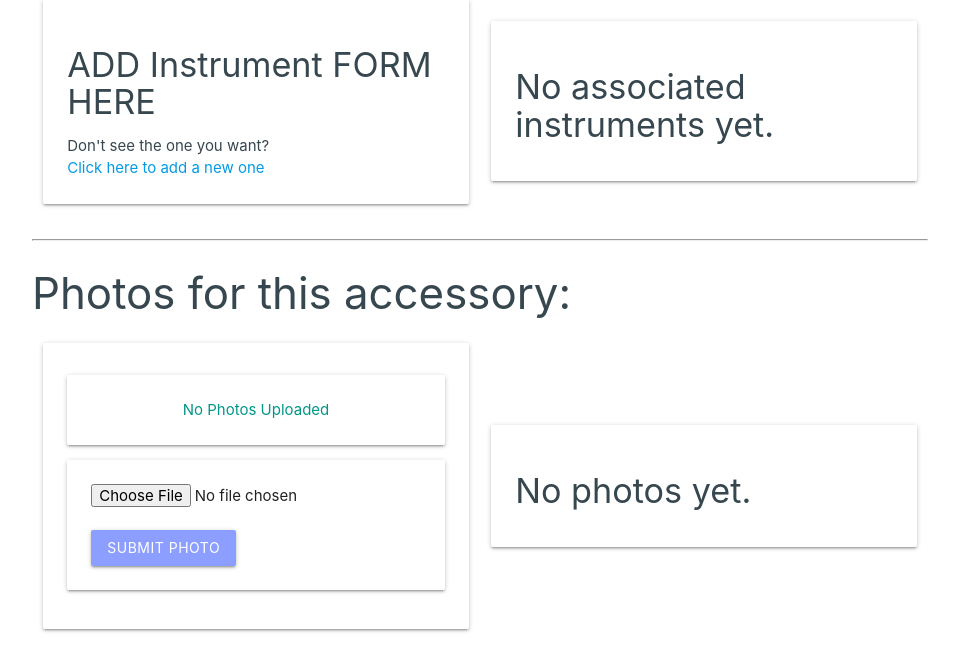
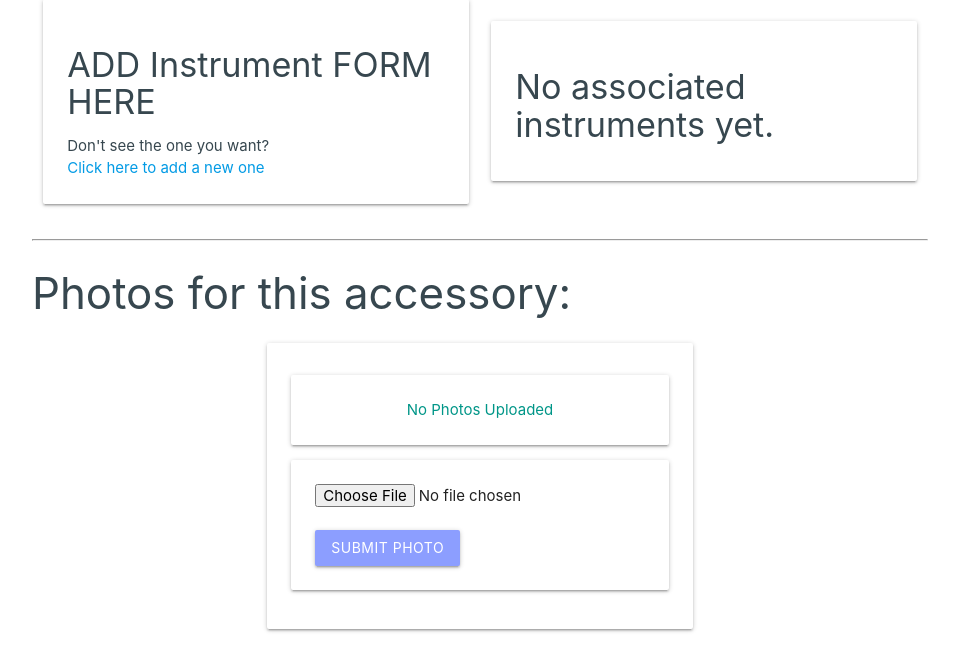
Before and after one commit to TCashion/GASapp, a Django app: template main_app/templates/accessories/detail.html in a window 1280 px wide. Shown: the part 515-1179 px from the top of the page, without its empty margins (160-1119 px from the left). Run offline with Django 3.2, Linux system fonts and the light colour scheme; the template is opened without the code that fills it, so the values that code supplies are empty.

Commit message:
update detail views

```diff
--- a/main_app/templates/accessories/detail.html
+++ b/main_app/templates/accessories/detail.html
@@ -71,13 +71,6 @@
             </div>
         </div>
     </div>
-    <div class="col s12 m6">
-        <div class="card">
-            <div class="card-content">
-                <h4>No photos yet.</h4>
-            </div>
-        </div>
-    </div>
 </div>
 
 {% endblock %}
```
Also changed, not shown: main_app/templates/instruments/detail.html (+0 -7 lines).
